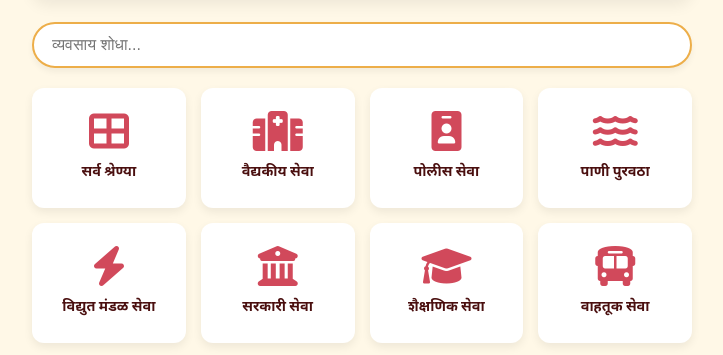
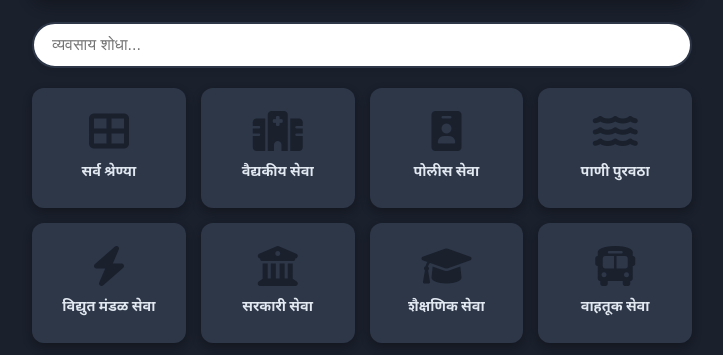
Before and after one commit to the-scam-master/jawala-directory, a website: page index.html in a window 1280 px wide. Shown: the part 132-487 px from the top of the page, without its empty margins (278-1001 px from the left). Drawn offline with nearby package versions, Linux system fonts and the light colour scheme; files whose address does not match are found by name.

Commit message:
Update styles.css

```diff
--- a/assets/css/styles.css
+++ b/assets/css/styles.css
@@ -1,14 +1,14 @@
 @import url('https://fonts.googleapis.com/css2?family=Noto+Sans+Devanagari:wght@300;400;600;700&family=Mukta:wght@400;600;700&display=swap');
 
 :root {
-    --primary-color:   #D1495B;
-    --secondary-color: #EDAE49;
-    --accent-color:    #3066BE;
-    --muted-text:      #8A6D5F;
-    --background-color:#FFF8E7;
-    --card-background: #FFFFFF;
-    --text-color:      #4A0F0F;
-    --soft-shadow:     rgba(0,0,0,0.07);
+    --primary-color:   #1A202C;
+    --secondary-color: #2D3748;
+    --accent-color:    #F6AD55;
+    --muted-text:      #A0AEC0;
+    --background-color:#1A202C;
+    --card-background: #2D3748;
+    --text-color:      #E2E8F0;
+    --soft-shadow:     rgba(0,0,0,0.30);
 }
 
 * {
```
